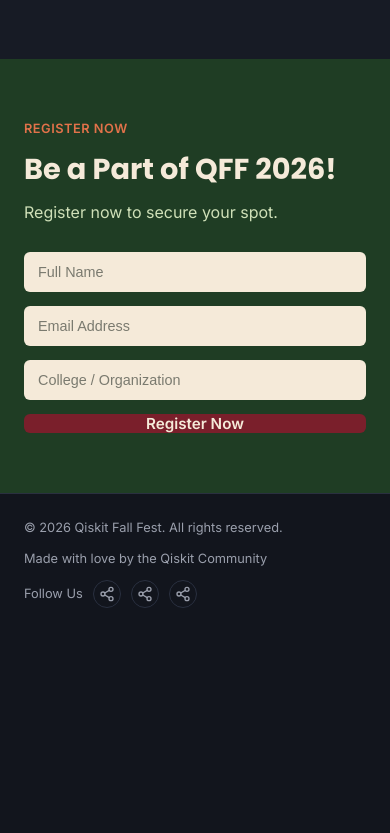
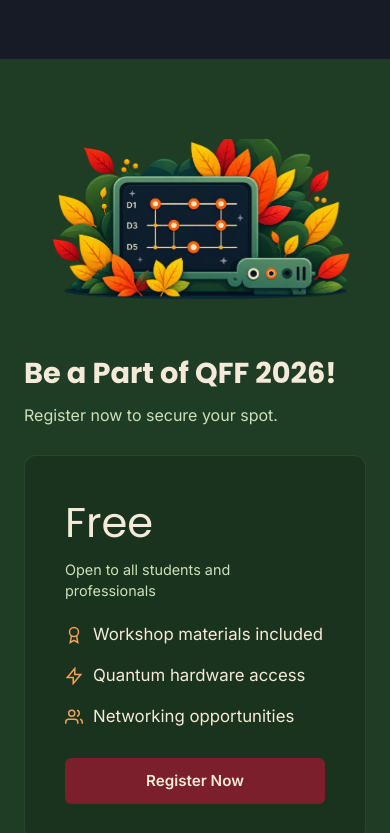
Before and after one commit to saumyabaranwal/qiskitfallfest26, a React (Vite) app in the folder qiskitfallfest26/: page / in a window 390 px wide. Shown: the part 4449-5282 px from the top of the page. Before the commit the page ends 5081 px from the top, so only its background shows below. Built offline with nearby package versions, Linux system fonts and the light colour scheme.

Commit message:
register section

```diff
--- a/qiskitfallfest26/src/components/Register.css
+++ b/qiskitfallfest26/src/components/Register.css
@@ -1,8 +1,14 @@
 .register {
-  padding: 60px 0;
+  padding: 80px 0;
   background-color: var(--color-green);
 }
 
+.register-inner {
+  display: grid;
+  grid-template-columns: 1fr 1.15fr; /* was 1.1fr 0.9fr — flip the balance toward the image */
+  gap: 32px;
+  align-items: center;
+}
 .register-eyebrow {
   color: #d7e8b8;
 }
@@ -19,45 +25,111 @@
   margin-bottom: 28px;
 }
 
-.register-form {
-  display: grid;
-  grid-template-columns: 1fr 1fr auto;
-  grid-template-areas:
-    "name email submit"
-    "college college submit";
-  gap: 14px;
-  max-width: 760px;
+.register-card {
+  background-color: rgba(0, 0, 0, 0.15);
+  border: 1px solid rgba(255, 255, 255, 0.08);
+  border-radius: 12px;
+  padding: 36px 40px;
+  max-width: 100%;
+  transition: transform 0.3s ease, box-shadow 0.3s ease, border-color 0.3s ease;
+}
+.register-card:hover {
+  transform: translateY(-6px);
+  box-shadow: 0 20px 40px rgba(0, 0, 0, 0.35);
+  border-color: rgba(244, 162, 89, 0.35); /* accent glow, matches perk icon color */
 }
 
-.register-form input:nth-child(1) { grid-area: name; }
-.register-form input:nth-child(2) { grid-area: email; }
-.register-form input:nth-child(3) { grid-area: college; }
-.register-form button { grid-area: submit; }
-
-.register-form input {
-  background-color: var(--color-cream);
-  border: none;
-  border-radius: 6px;
-  padding: 12px 14px;
-  font-size: 0.9rem;
-  color: #2b2b2b;
+.register-price {
+  font-family: var(--font-display);
+  font-size: 2.6rem;
+  color: var(--color-cream);
+  margin-bottom: 4px;
 }
 
-.register-form input::placeholder {
-  color: #7a7a6f;
+.register-price-note {
+  color: #cfe0b8;
+  font-size: 0.9rem;
+  margin-bottom: 20px;
 }
 
-.register-form button {
-  padding: 0 28px;
+.register-perks {
+  list-style: none;
+  margin: 0 0 28px;
+  padding: 0;
+  display: flex;
+  flex-direction: column;
+  gap: 16px;
 }
 
-@media (max-width: 700px) {
-  .register-form {
-    grid-template-columns: 1fr;
-    grid-template-areas:
-      "name"
-      "email"
-      "college"
-      "submit";
+.register-perks li {
+  display: flex;
+  align-items: center;
+  gap: 10px;
+  color: var(--color-cream);
+  font-size: 1.05rem;
+}
+
+.register-perk-icon {
+  width: 18px;
+  height: 18px;
+  flex-shrink: 0;
+  display: inline-flex;
+  color: #f4a259; /* accent tone, tweak to match your palette */
+}
+
+.register-perk-icon svg {
+  width: 100%;
+  height: 100%;
+}
+
+.register-btn {
+  display: inline-block;
+  width: 100%;
+  text-align: center;
+  padding: 14px 28px;
+  text-decoration: none;
+}
+
+.register-media {
+  display: flex;
+  justify-content: center;
+  overflow: hidden;
+  border-radius: 12px;
+}
+
+.register-media img {
+  width: 100%;
+  max-width: 700px;
+  height: auto;
+  transform: scale(1.25); /* crops into the asset's own empty margin */
+  animation: register-float 4s ease-in-out infinite;
+  transition: transform 0.4s ease;
+}
+
+.register-media img:hover {
+  transform: scale(1.3); /* slightly more than the base 1.25 so the hover still reads */
+  animation-play-state: paused;
+}
+
+@keyframes register-float {
+  0%, 100% {
+    transform: translateY(0);
+  }
+  50% {
+    transform: translateY(-10px);
   }
 }
+
+@media (max-width: 900px) {
+  .register-inner {
+    grid-template-columns: 1fr;
+  }
+
+  .register-media {
+    order: -1;
+  }
+
+  .register-card {
+    max-width: 100%;
+  }
+}
--- a/qiskitfallfest26/src/components/Register.jsx
+++ b/qiskitfallfest26/src/components/Register.jsx
@@ -1,53 +1,74 @@
-import { useState } from 'react'
 import './Register.css'
+import eventImg from '../assets/event_img.png' // adjust path to wherever you place the asset
+
+// Swap this with your actual Google Form link
+const REGISTER_FORM_URL = 'https://forms.gle/your-form-id-here'
+
+const PERKS = [
+  {
+    label: 'Workshop materials included',
+    icon: (
+      <svg viewBox="0 0 24 24" fill="none" stroke="currentColor" strokeWidth="2">
+        <circle cx="12" cy="8" r="6" />
+        <path d="M8.5 13.5 7 22l5-3 5 3-1.5-8.5" />
+      </svg>
+    ),
+  },
+  {
+    label: 'Quantum hardware access',
+    icon: (
+      <svg viewBox="0 0 24 24" fill="none" stroke="currentColor" strokeWidth="2">
+        <polygon points="13 2 3 14 11 14 11 22 21 10 13 10 13 2" />
+      </svg>
+    ),
+  },
+  {
+    label: 'Networking opportunities',
+    icon: (
+      <svg viewBox="0 0 24 24" fill="none" stroke="currentColor" strokeWidth="2">
+        <path d="M17 21v-2a4 4 0 0 0-4-4H5a4 4 0 0 0-4 4v2" />
+        <circle cx="9" cy="7" r="4" />
+        <path d="M23 21v-2a4 4 0 0 0-3-3.87" />
+        <path d="M16 3.13a4 4 0 0 1 0 7.75" />
+      </svg>
+    ),
+  },
+]
 
 function Register({ data }) {
-  const [form, setForm] = useState({ name: '', email: '', college: '' })
-
-  const handleChange = (e) => {
-    setForm({ ...form, [e.target.name]: e.target.value })
-  }
-
-  const handleSubmit = (e) => {
-    e.preventDefault()
-    // Hook this up to your registration backend / form service
-    console.log('Register submission:', form)
-  }
-
   return (
     <section id="register" className="register">
       <div className="container register-inner">
-        <p className="section-eyebrow register-eyebrow">{data.eyebrow}</p>
-        <h2 className="register-heading">{data.heading}</h2>
-        <p className="register-subtext">{data.subtext}</p>
+        <div className="register-content">
+          <p className="section-eyebrow register-eyebrow">{data.eyebrow}</p>
+          <h2 className="register-heading">{data.heading}</h2>
+          <p className="register-subtext">{data.subtext}</p>
 
-        <form className="register-form" onSubmit={handleSubmit}>
-          <input
-            type="text"
-            name="name"
-            placeholder="Full Name"
-            value={form.name}
-            onChange={handleChange}
-            required
-          />
-          <input
-            type="email"
-            name="email"
-            placeholder="Email Address"
-            value={form.email}
-            onChange={handleChange}
-            required
-          />
-          <input
-            type="text"
-            name="college"
-            placeholder="College / Organization"
-            value={form.college}
-            onChange={handleChange}
-            required
-          />
-          <button type="submit" className="btn btn-primary">Register Now</button>
-        </form>
+          <div className="register-card">
+            <p className="register-price">{data.price || 'Free'}</p>
+            <p className="register-price-note">
+              {data.priceNote || 'Open to all students and professionals'}
+            </p>
+
+            <ul className="register-perks">
+              {PERKS.map((perk) => (
+                <li key={perk.label}>
+                  <span className="register-perk-icon">{perk.icon}</span>
+                  {perk.label}
+                </li>
+              ))}
+            </ul>
+
+
+             <a href={REGISTER_FORM_URL} target="_blank" rel="noopener noreferrer" className="btn btn-primary register-btn">
+  Register Now
+</a>
+          </div>
+        </div>
+
+        <div className="register-media">
+          <img src={eventImg} alt="Qiskit Fall Fest event graphic" />
+        </div>
       </div>
     </section>
   )
--- a/qiskitfallfest26/src/data/eventData.json
+++ b/qiskitfallfest26/src/data/eventData.json
@@ -59,7 +59,6 @@
     ]
   },
   "register": {
-    "eyebrow": "REGISTER NOW",
     "heading": "Be a Part of QFF 2026!",
     "subtext": "Register now to secure your spot."
   },
```
